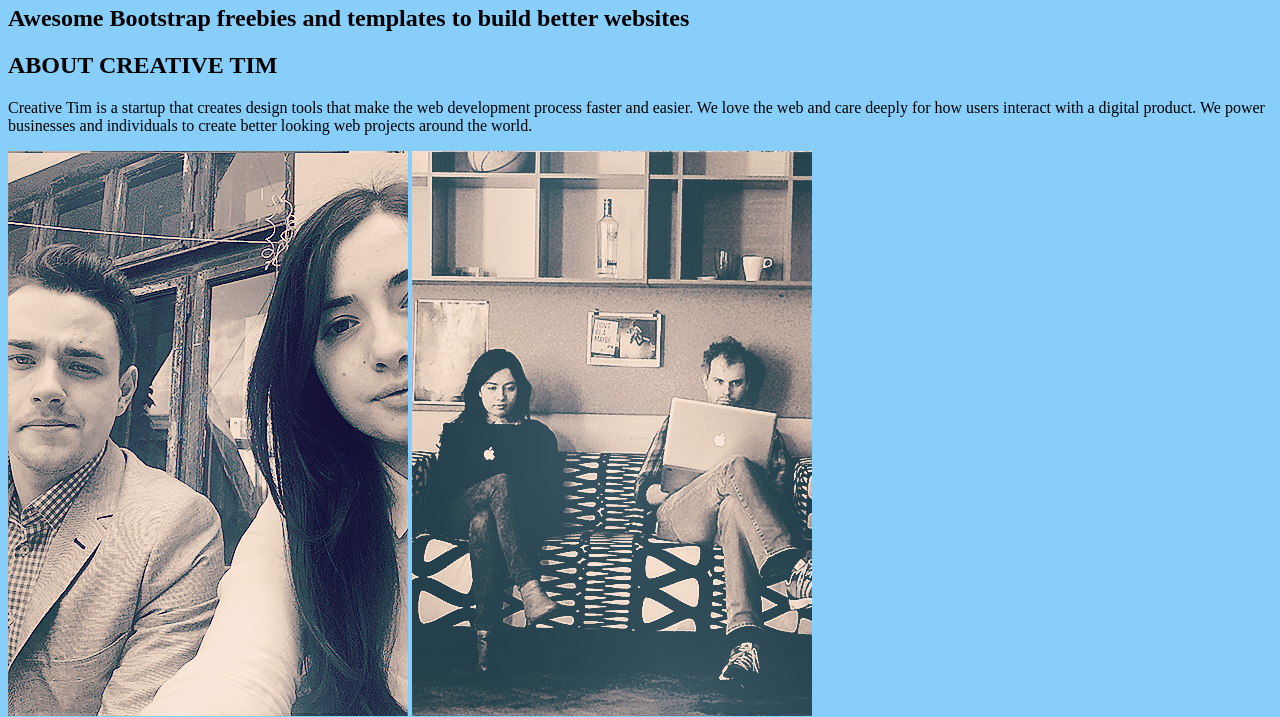
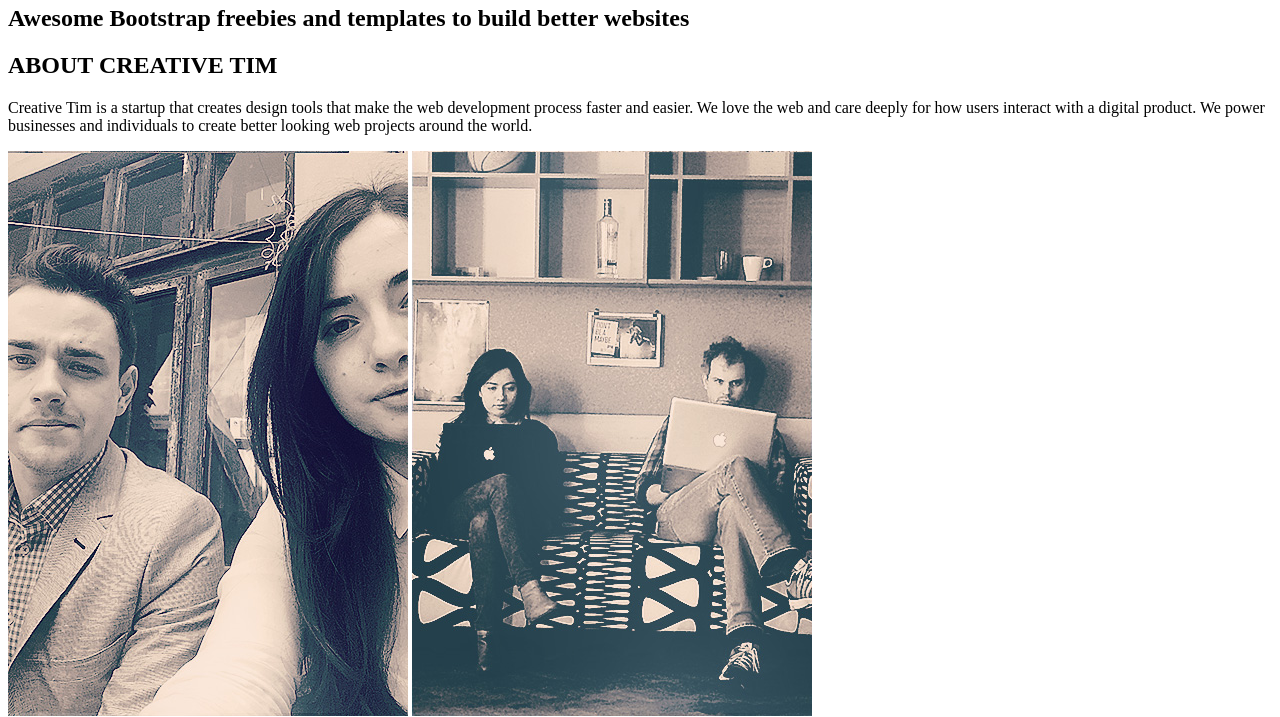
Before and after one commit to oseidell/RDS-Practice-1, a plain HTML site: page index.html in a window 1280 px wide. Shown: the part 88-805 px from the top of the page. Drawn offline with Linux system fonts and the light colour scheme.

Commit message:
Cambiando fondo CSS

```diff
--- a/assets/css/index.css
+++ b/assets/css/index.css
@@ -1,3 +1,3 @@
 body {
-background: lightskyblue;
+background: white;
 }
```
